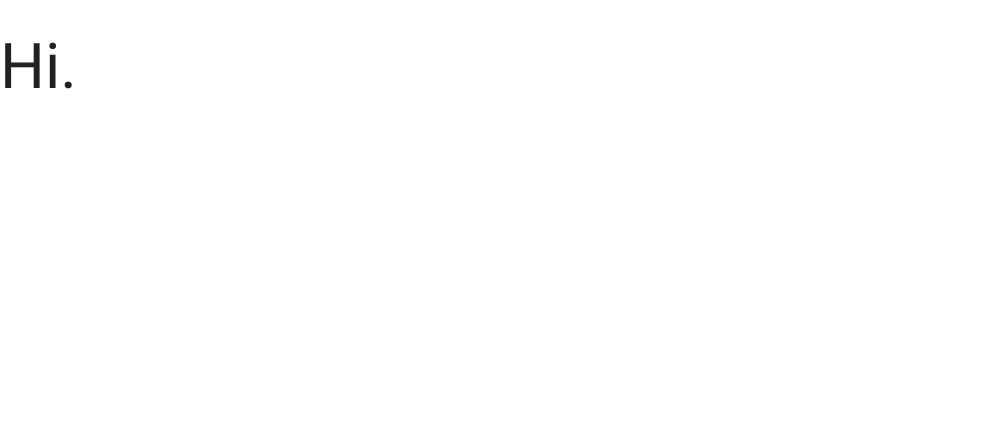
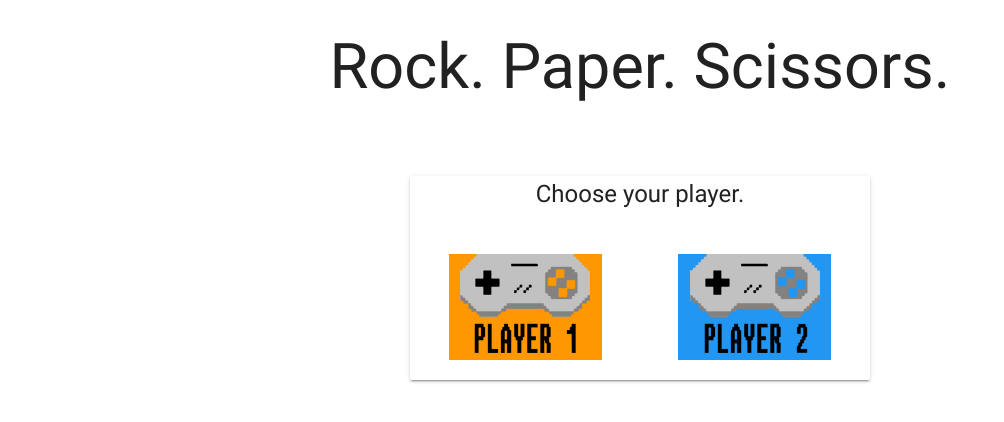
Before and after one commit to patrickeast/RPS-Multiplayer, a plain HTML site: page index.html in a window 1280 px wide. Shown: the whole page, without its empty margins (0-1004 px from the left). Drawn offline with nearby package versions, Linux system fonts and the light colour scheme.

Commit message:
Initial logic added, and placeholder images for Player 1 and Player 2.

```diff
--- a/assets/css/style.css
+++ b/assets/css/style.css
@@ -0,0 +1,12 @@
+#gameDescription {
+    font-style: bold;
+    font-size: 24px;
+}
+
+#player1Container img {
+    width: 100%;
+}
+
+#player2Container img {
+    width: 100%;
+}
--- a/assets/javascript/logic.js
+++ b/assets/javascript/logic.js
@@ -0,0 +1,18 @@
+// .gameContainer
+// #gameDescription
+// #player1Container
+// #player2Container
+
+$(document).ready(function() {
+    var player1Image = $("<img>");
+    player1Image.attr("src", "assets/images/player1.png");
+    player1Image.attr("alt", "Player 1");
+
+    var player2Image = $("<img>");
+    player2Image.attr("src", "assets/images/player2.png");
+    player2Image.attr("alt", "Player 2");
+
+    $("#gameDescription").text("Choose your player.");
+    $("#player1Container").html(player1Image);
+    $("#player2Container").html(player2Image);
+})
--- a/index.html
+++ b/index.html
@@ -12,7 +12,27 @@
 </head>
 
 <body>
-    <h1>Hi.</h1>
+    <div class="container">
+        <div class="row center">
+            <h1>Rock. Paper. Scissors.</h1>
+        </div>
+        <br>
+        <div class="row">
+            <div class="col s10 offset-s1 m8 offset-m2 l6 offset-l3 gameContainer card">
+                <div class="row center">
+                    <div id="gameDescription"></div>
+                    <br>
+                </div>
+                <div class="row center">
+                    <div class="col s1"></div>
+                    <a class="col s4 orange" id="player1Container" href="#"></a>
+                    <div class="col s2"></div>
+                    <a class="col s4 blue" id="player2Container" href="#"></a>
+                    <div class="col s1"></div>
+                </div>
+            </div>
+        </div>
+    </div>
 
 
 
```
Also changed, not shown: assets/images/player1.png (added), assets/images/player2.png (added).
